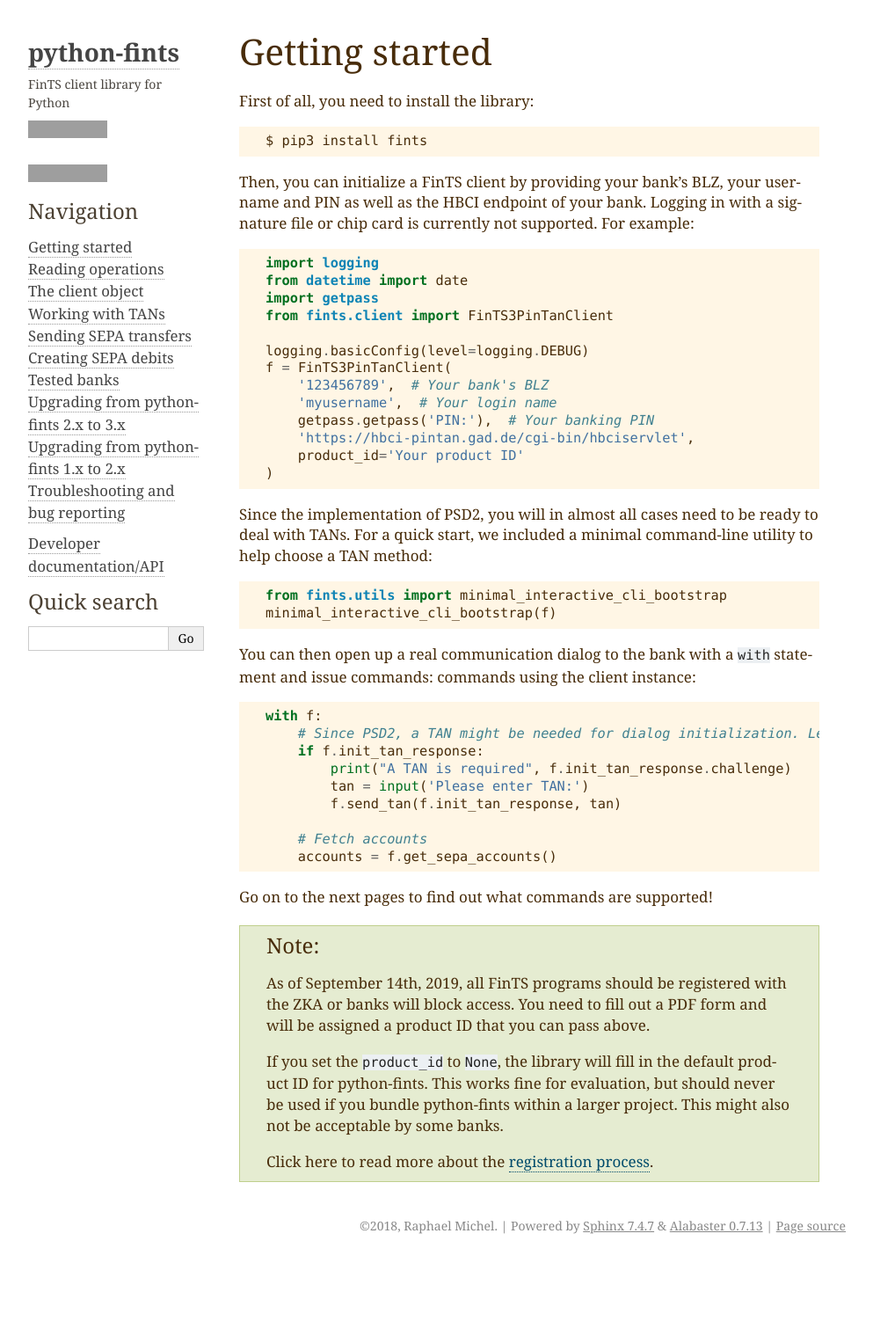
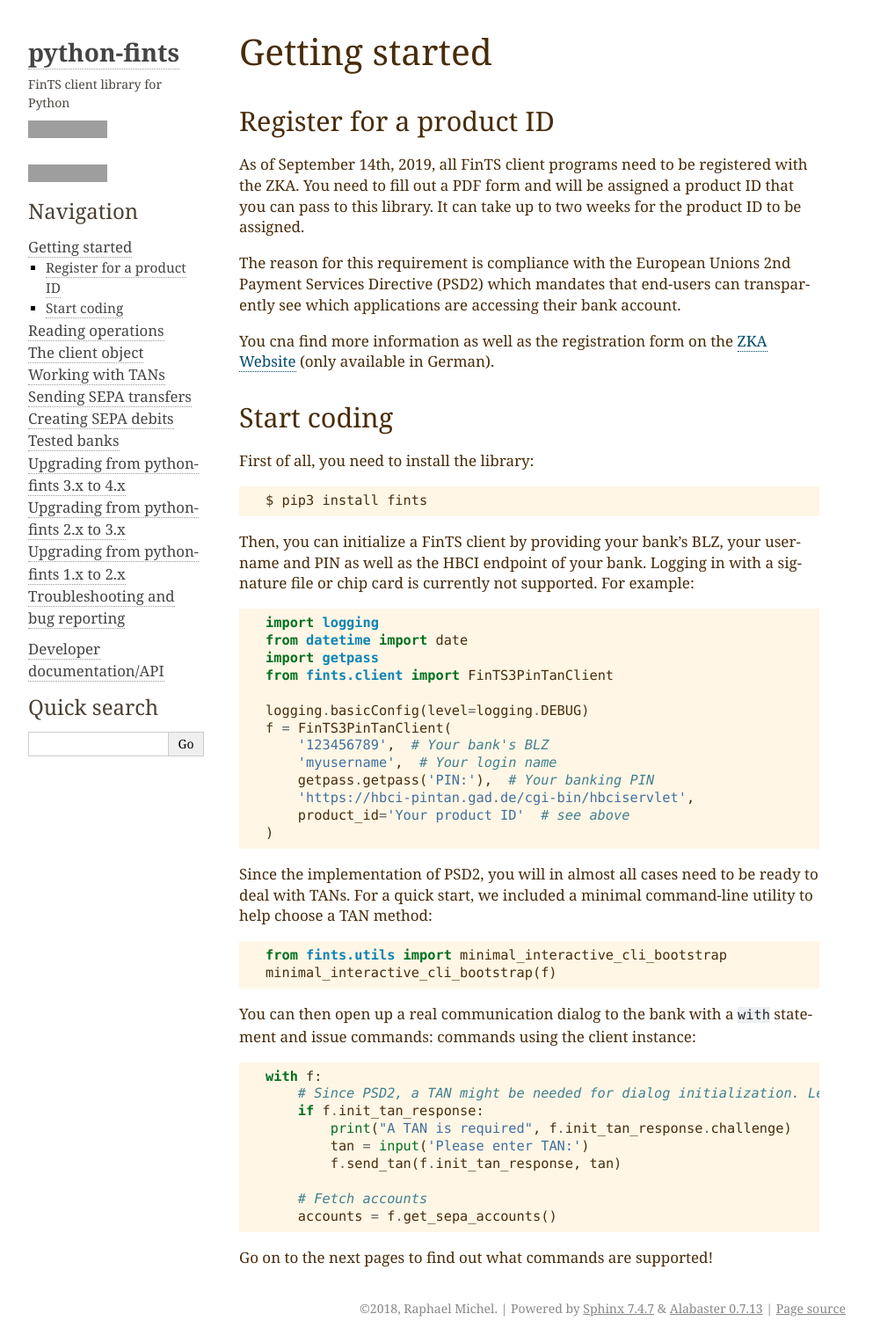
Before and after one commit to raphaelm/python-fints, a Sphinx documentation site: the page built from docs/quickstart.rst, in a window 1280 px wide. Shown: the whole page at 88% size, without its empty margins (148-1141 px from the left). Built offline with Sphinx 7.4.7, drawn with Linux system fonts in a browser that asks for light colours; before the commit the page ends 1433 px from its top, so only the background shows below that; grey boxes are pictures that could not be loaded.

Commit message:
Remove default product_id

```diff
--- a/docs/index.rst
+++ b/docs/index.rst
@@ -20,6 +20,7 @@ Library user documentation content
    transfers
    debits
    tested
+   upgrading_3_4
    upgrading_2_3
    upgrading_1_2
    trouble
--- a/docs/quickstart.rst
+++ b/docs/quickstart.rst
@@ -1,5 +1,20 @@
 Getting started
 ===============
+
+Register for a product ID
+-------------------------
+
+As of September 14th, 2019, all FinTS client programs need to be registered with the ZKA.
+You need to fill out a PDF form and will be assigned a product ID that you can pass to this library.
+It can take up to two weeks for the product ID to be assigned.
+
+The reason for this requirement is compliance with the European Unions 2nd Payment Services Directive (PSD2)
+which mandates that end-users can transparently see which applications are accessing their bank account.
+
+You cna find more information as well as the registration form on the `ZKA Website`_ (only available in German).
+
+Start coding
+------------
 
 First of all, you need to install the library::
 
@@ -21,7 +36,7 @@ of your bank. Logging in with a signature file or chip card is currently not sup
         'myusername',  # Your login name
         getpass.getpass('PIN:'),  # Your banking PIN
         'https://hbci-pintan.gad.de/cgi-bin/hbciservlet',
-        product_id='Your product ID'
+        product_id='Your product ID'  # see above
     )
 
 Since the implementation of PSD2, you will in almost all cases need to be ready to deal with TANs. For a quick start,
@@ -49,18 +64,4 @@ commands using the client instance:
 
 Go on to the next pages to find out what commands are supported!
 
-.. note::
-
-    As of September 14th, 2019, all FinTS programs should be registered with the ZKA or
-    banks will block access. You need to fill out a PDF form and will be assigned a
-    product ID that you can pass above.
-
-    If you set the ``product_id`` to ``None``, the library will fill in the default
-    product ID for python-fints. This works fine for evaluation, but should never be used
-    if you bundle python-fints within a larger project. This might also not be acceptable
-    by some banks.
-
-    Click here to read more about the `registration process`_.
-
-
-.. _registration process: https://www.hbci-zka.de/register/prod_register.htm
+.. _ZKA Website: https://www.hbci-zka.de/register/prod_register.htm
```
Also changed, not shown: README.md (+0 -1 lines), docs/upgrading_3_4.rst (added, +11 -0 lines), 1 other file.
